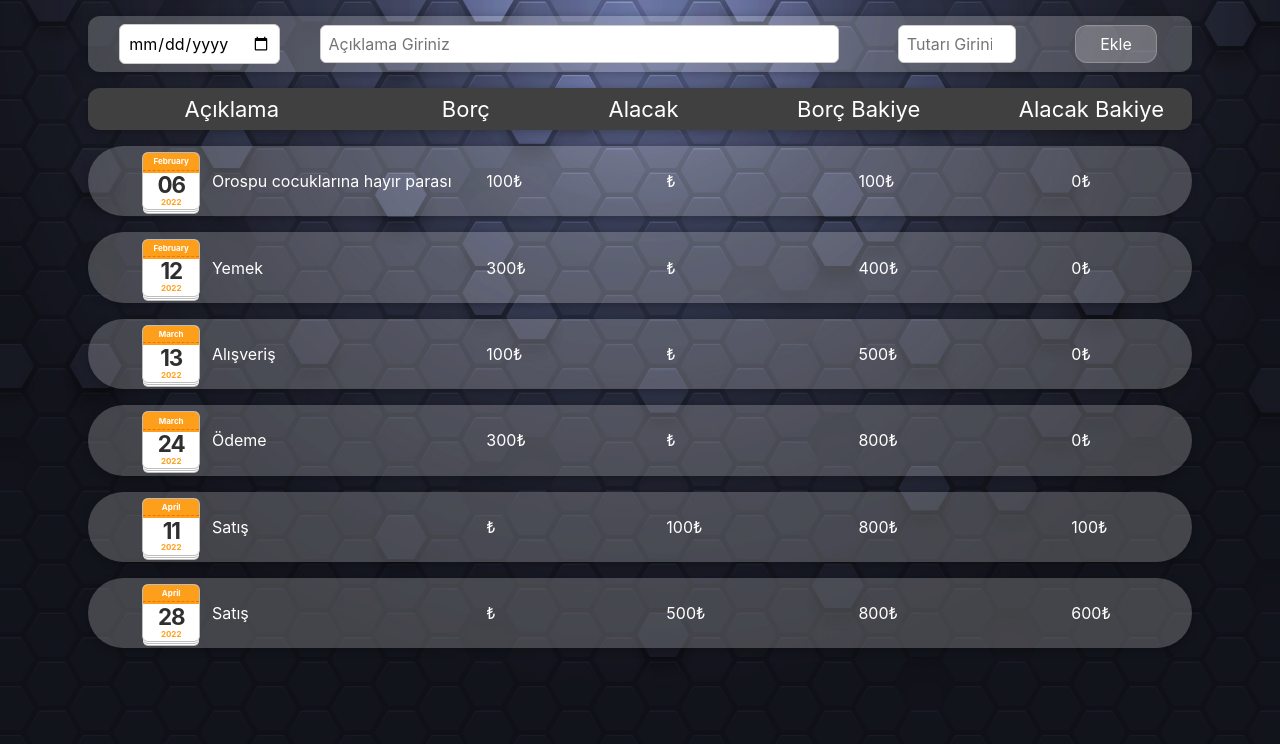
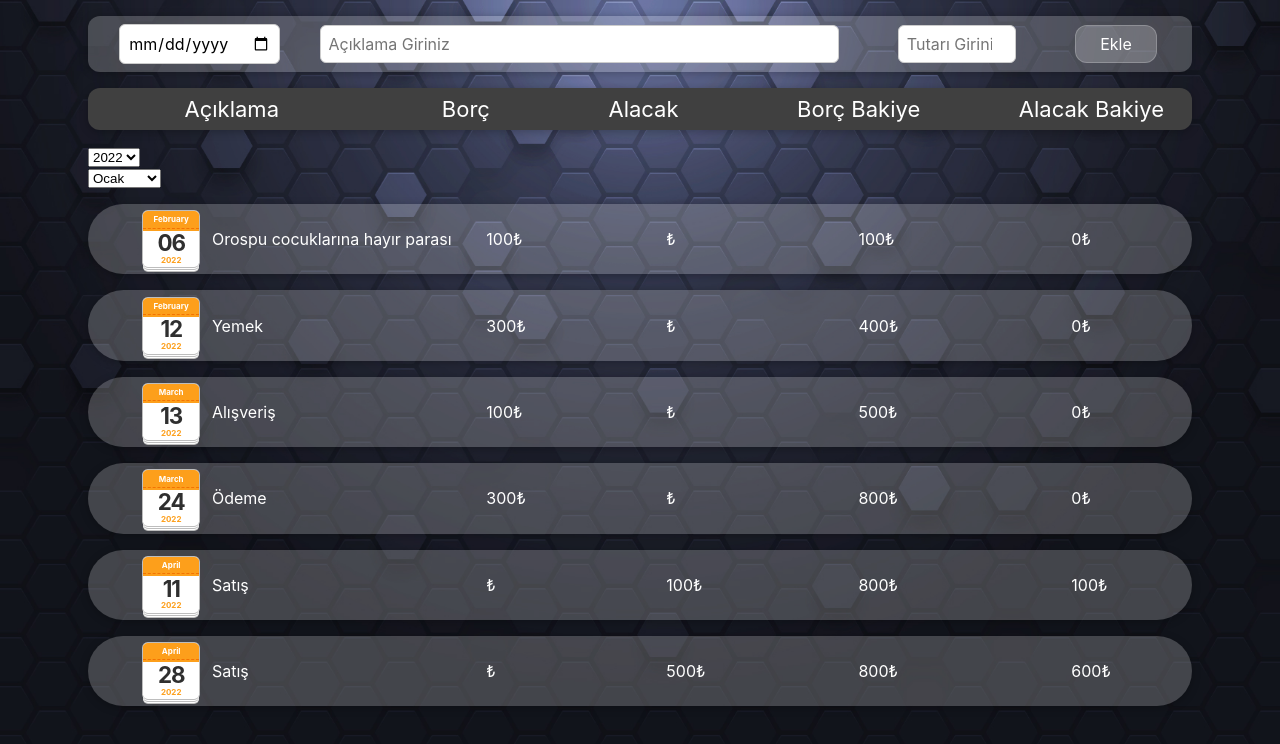
Before and after one commit to Dogukandinler/kalamozadef, a React (Create React App) app: page / in a window 1280 px wide. Shown: the top 744 px of the page. Built offline with nearby package versions, Linux system fonts and the light colour scheme.

Commit message:
FiltersAdded

```diff
--- /dev/null
+++ b/src/components/KalamozaFilter.js
@@ -0,0 +1,47 @@
+import React from 'react'
+
+const KalamozaFilter = (props) => {
+
+
+    const dropDownChangeHandlery=(event) => {
+        props.onChangeFilter(event.target.value);
+    }
+    const dropDownChangeHandlerm=(event) => {
+        props.onChangeFilter(event.target.value);
+    }
+
+
+  return (
+    <div>
+         <div>
+             <select value={props.selectedy} onChange={dropDownChangeHandlery}>
+                 <option value="2022">2022 </option>
+                 <option value="2021">2021 </option>
+                 <option value="2020">2020 </option>
+                 <option value="2019">2019 </option>
+                 <option value="2018">2018 </option>
+             </select>
+         </div>
+         <div>
+             <select value={props.selectedm} onChange={dropDownChangeHandlerm}>
+                 <option value="01">Ocak </option>
+                 <option value="02">Şubat </option>
+                 <option value="03">Mart </option>
+                 <option value="04">Nisan </option>
+                 <option value="05">Mayıs </option>
+                 <option value="06">Haziran </option>
+                 <option value="07">Temmuz </option>
+                 <option value="08">Ağustos </option>
+                 <option value="09">Eylül </option>
+                 <option value="10">Ekim </option>
+                 <option value="11">Kasım </option>
+                 <option value="12">Aralık </option>
+
+             </select>
+         </div>
+    </div>
+  )
+}
+
+
+export default KalamozaFilter
--- a/src/components/Records.js
+++ b/src/components/Records.js
@@ -1,8 +1,17 @@
+import React,{ useState } from "react";
+import KalamozaFilter from "./KalamozaFilter";
 import KalamozaItem from "./KalamozaItem";
 
+
 const Records = (props) => {
+
+  const [filteredYear,setFilteredYear] = useState("2022");
+  const filterChangeHandler = selectedYear =>{
+    setFilteredYear(selectedYear);
+  }
   return (
     <div>
+      <KalamozaFilter selected={filteredYear} onChangeFilter={filterChangeHandler}></KalamozaFilter>
       <KalamozaItem
         date={props.items[0].date}
         explanation={props.items[0].explanation}
```
Also changed, not shown: src/components/KalamozaFilter.css (added).
